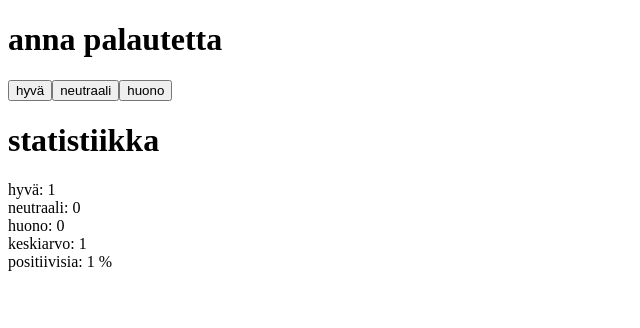
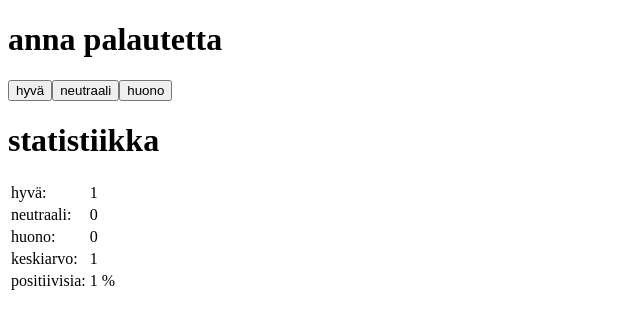
Before and after one commit to VeeraKoskinen/FullStack_Course, a React (Create React App) app: page / in a window 1280 px wide. Both pictures are taken after a click on the button "hyvä". Shown: the top 328 px of the page, without its empty margins (0-640 px from the left). Built offline with nearby package versions, Linux system fonts and the light colour scheme.

Commit message:
Tehtävä 17 (ja Tehtävä 16)

```diff
--- a/src/Unicafe.js
+++ b/src/Unicafe.js
@@ -13,7 +13,12 @@ const Button = (props) => {
 
 const Statistic = (props) => {
     return (
-        <div>{props.name} {props.number} {props.text}</div>
+
+        <tr>
+            <td>{props.name}</td>
+            <td>{props.number} {props.text}</td>
+        </tr>
+
     )
 }
 
@@ -30,11 +35,15 @@ const Statistics = (props) => {
         return (
             <div>
                 <h1>statistiikka</h1>
-                <Statistic name={name1} number={props.good}/>
-                <Statistic name={name2} number={props.ok}/>
-                <Statistic name={name3} number={props.bad}/>
-                <Statistic name="keskiarvo: " number={precisionRound(average,2)}/>
-                <Statistic name="positiivisia: " number={precisionRound(percentage,2)} text="%"/>
+                <table>
+                    <tbody>
+                        <Statistic name={name1} number={props.good}/>
+                        <Statistic name={name2} number={props.ok}/>
+                        <Statistic name={name3} number={props.bad}/>
+                        <Statistic name="keskiarvo: " number={precisionRound(average,2)}/>
+                        <Statistic name="positiivisia: " number={precisionRound(percentage,2)} text="%"/>
+                    </tbody>
+                </table>
             </div>
         )
     }
```
